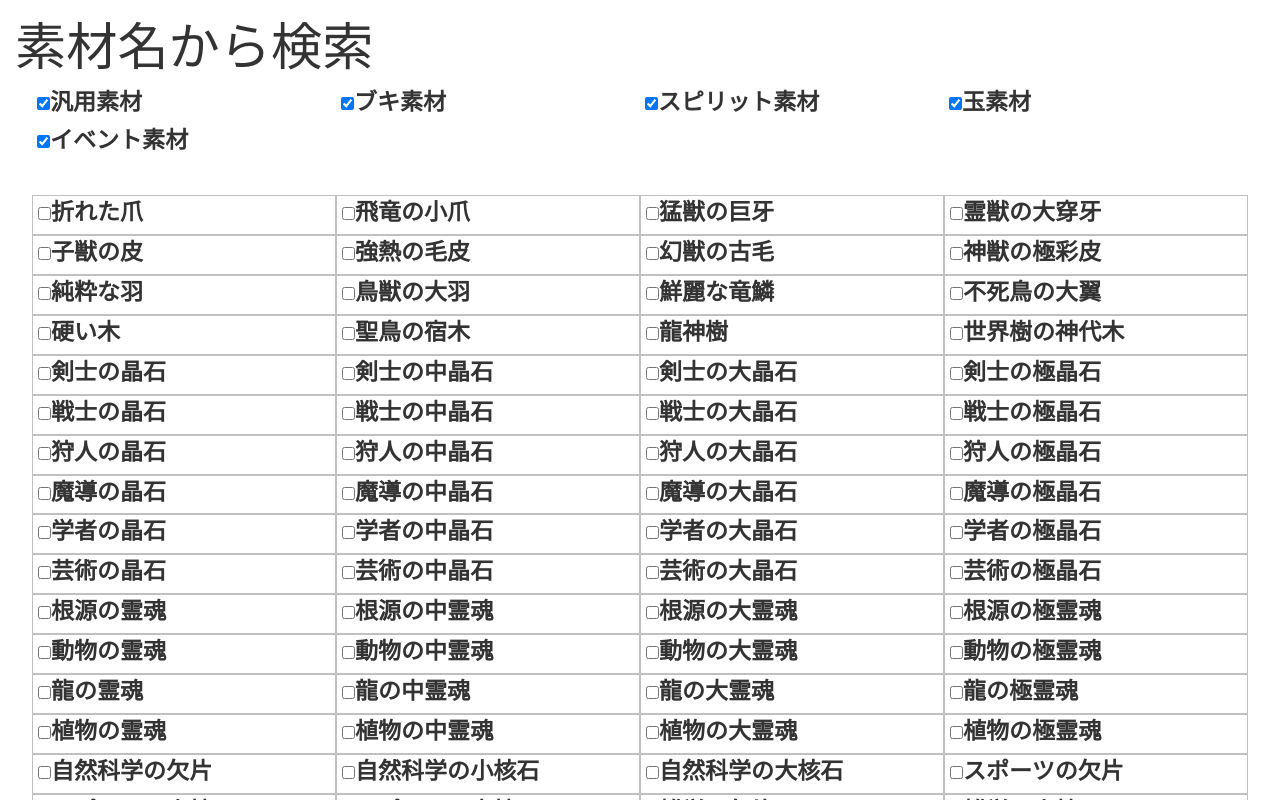
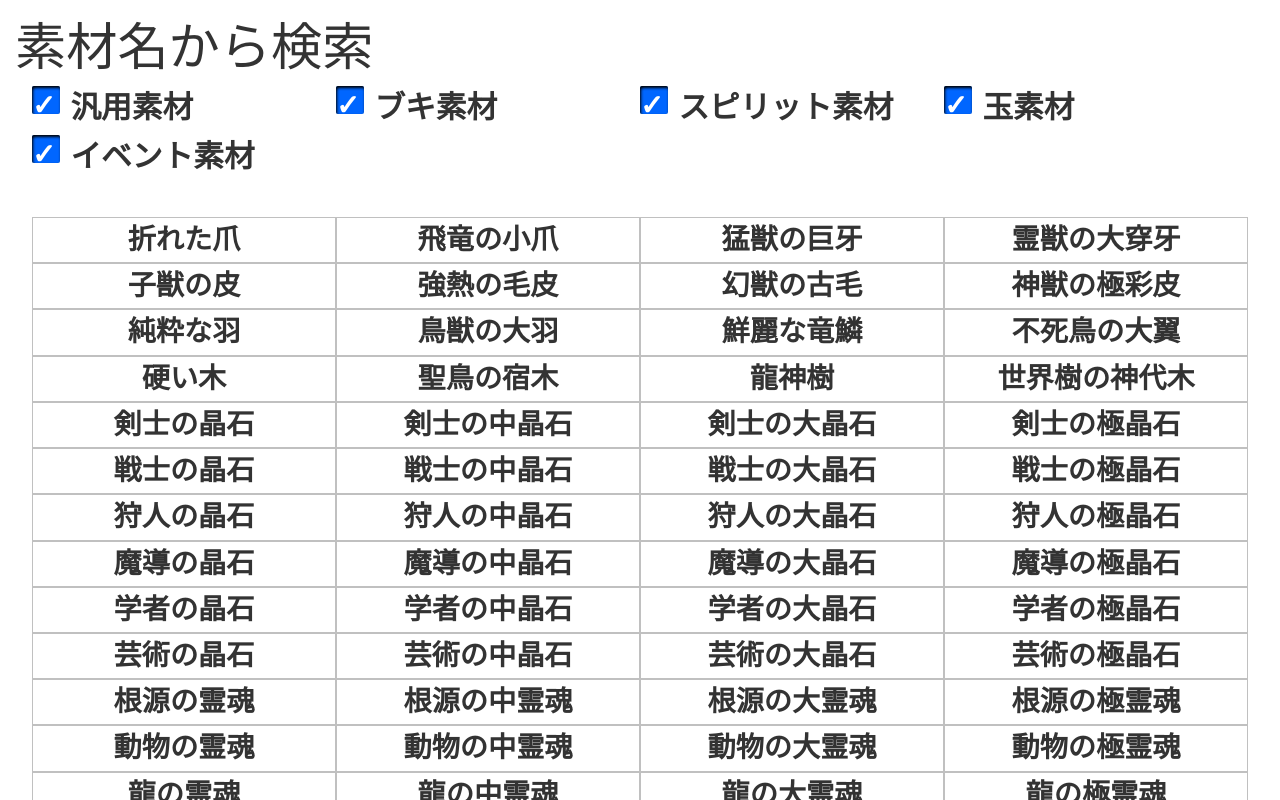
Before and after one commit to hisanak/machiburedb, a Nuxt app: page /items in a window 1280 px wide. Shown: the top 800 px of the page. Built offline with nearby package versions, Linux system fonts and the light colour scheme.

Commit message:
update checkbox style

```diff
--- a/nuxt.config.js
+++ b/nuxt.config.js
@@ -6,7 +6,7 @@ module.exports = {
     title: 'マチブレ素材ドロップ検索',
     meta: [
       { charset: 'utf-8' },
-      { name: 'viewport', content: 'width=360, initial-scale=1, maximum-scale=2' },
+      { name: 'viewport', content: 'width=device-width, initial-scale=1' },
 //      { name: 'viewport', content: 'width=device-width, initial-scale=1' },
       { hid: 'description', name: 'description', content: 'マチガイブレイカーの非公式攻略Webページです。おもに素材ドロップに関する情報を提供します。' }
     ],
--- a/pages/items.vue
+++ b/pages/items.vue
@@ -3,7 +3,7 @@
     <h1>素材名から検索</h1>
     <div class="sel_list">
       <div class="sel_group" v-for="group in groups" :key="group.id">
-        <div class="item_bundle">
+        <div class="item_bundle chkbox_group">
           <input type="checkbox" :id="group.id" :value="group.id" v-model="checked_groups" />
           <label :for="group.id">{{ group.name }}</label>
         </div>
@@ -13,8 +13,8 @@
     <div class="sel_list" v-if="showItems">
       <div class="sel_item" v-for="item in items" :key="item.item_id">
         <div class="item_bundle">
-          <input type="checkbox" :id="item.sel_id" :value="item.sel_id" v-model="checked_items" />
-          <label :for="item.sel_id">{{ item.item_name }}</label>
+          <input type="checkbox" class="chkbox_item" :id="item.sel_id" :value="item.sel_id" v-model="checked_items" />
+          <label class="chk_item" :for="item.sel_id">{{ item.item_name }}</label>
         </div>
       </div>
     </div>
@@ -292,6 +292,37 @@ div.sel_group {
   display: table-cell;
   border: 0px #C0C0C0 solid;
 }
+
+.chkbox_group {
+  margin: 0px 0px 10px 20px;
+}
+.chkbox_group label {
+  width: 100%;
+  height: 100%;
+  padding-left: 3vw;
+  font-size: 2.4vw;
+  position: relative;
+}
+.chkbox_group label:before {
+  content: '';
+  width: 2.2vw;
+  height: 2.2vw;
+  display: inline-block;
+  position: absolute;
+  left: 0;
+  box-shadow: inset 1px 2px 3px 0px #000;
+  border-radius: 2px 2px 2px 2px;
+}
+.chkbox_group input[type=checkbox] {
+  display: none;
+}
+.chkbox_group input[type=checkbox]:checked + label:before {
+  content: '\2713';
+  font-size: 2.2vw;
+  color: #fff;
+  background-color: #06f;
+}
+
 div.sel_item {
   width: 25%;
   height: auto;
@@ -301,9 +332,25 @@ div.sel_item {
   border: 1px #C0C0C0 solid;
 }
 div.item_bundle {
-  width: auto;
-  height: auto;
-  padding-left: 5px;
+  width: 100%;
+  height: 100%;
+  padding: 0px;
+  margin: 0px;
+}
+label.chk_item {
+  width: 100%;
+  height: 100%;
+  padding: 2px 0px 2px 0px;
+  margin: 0px;
+  font-size: 2.2vw;
+  text-align: center;
+}
+input[type=checkbox].chkbox_item {
+  display: none;
+}
+input[type=checkbox].chkbox_item:checked + label.chk_item {
+  color: #fff;
+  background: #06f;
 }
 div.quest_list {
   align: center;
```
